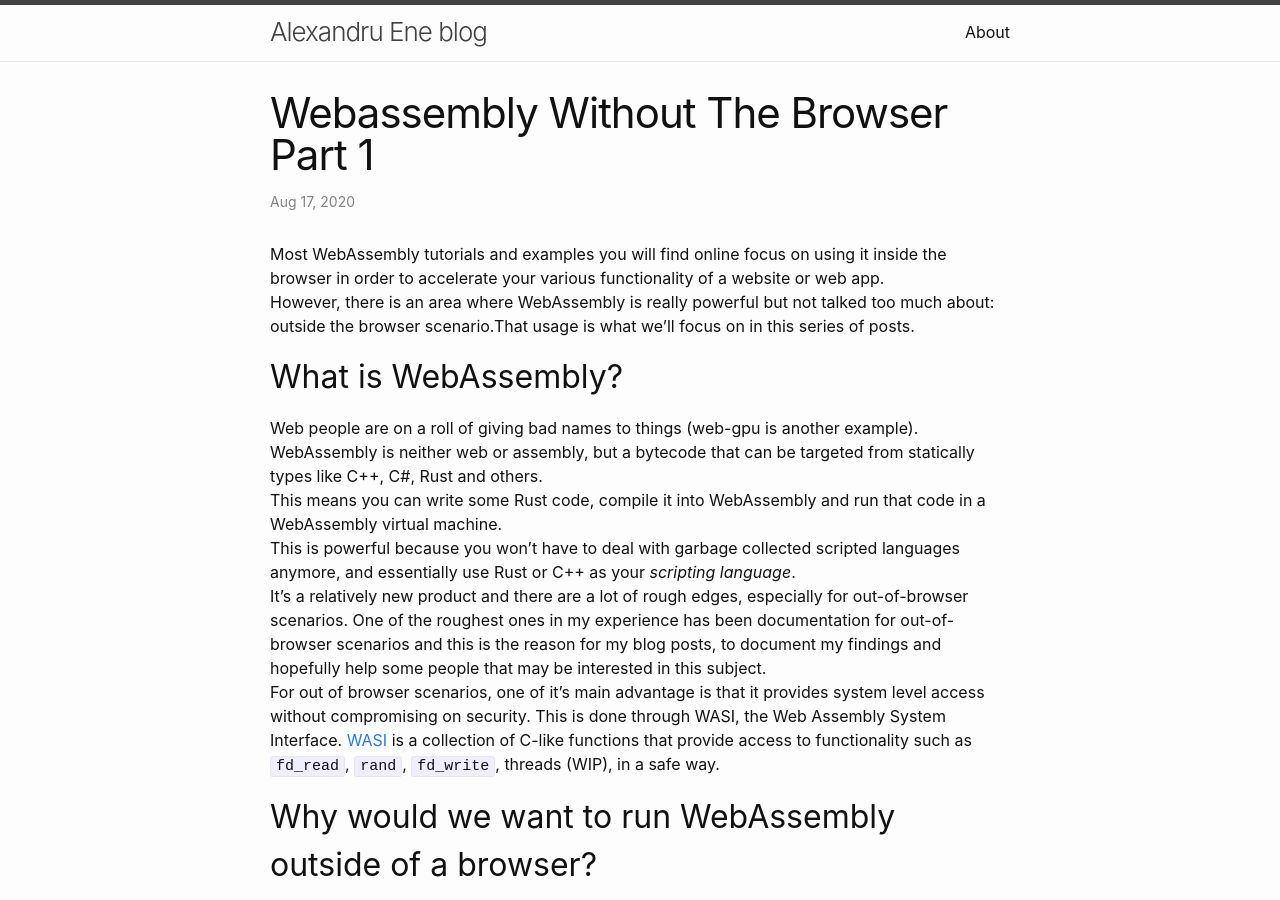
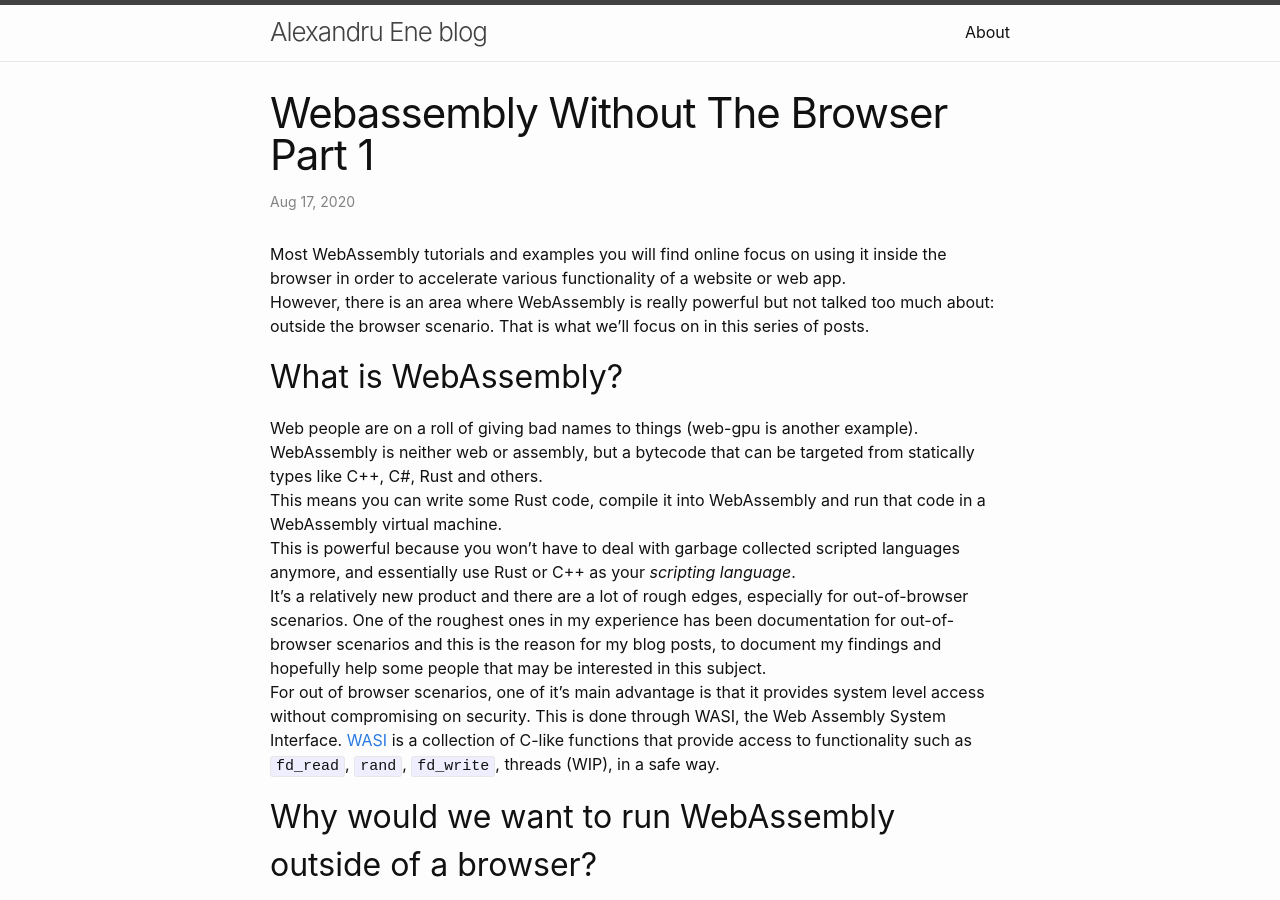
Before and after one commit to AlexEne/AlexEne.github.io, a Jekyll site: the page built from _posts/2020-08-17-webassembly-without-the-browser-part-1.md, in a window 1280 px wide and 900 px high. Built offline with Jekyll 4.4.1, drawn with Linux system fonts in a browser that asks for light colours; comment, search, counter and statistics services are not loaded; some of the changed text lies outside the part shown.

Commit message:
small fixes

```diff
--- a/_posts/2020-08-17-webassembly-without-the-browser-part-1.md
+++ b/_posts/2020-08-17-webassembly-without-the-browser-part-1.md
@@ -3,8 +3,8 @@ layout: post
 comments: true
 ---
 
-Most WebAssembly tutorials and examples you will find online focus on using it inside the browser in order to accelerate your various functionality of a website or web app.
-However, there is an area where WebAssembly is really powerful but not talked too much about: outside the browser scenario.That usage is what we'll focus on in this series of posts.
+Most WebAssembly tutorials and examples you will find online focus on using it inside the browser in order to accelerate various functionality of a website or web app.
+However, there is an area where WebAssembly is really powerful but not talked too much about: outside the browser scenario. That is what we'll focus on in this series of posts.
 
 ## What is WebAssembly?
 Web people are on a roll of giving bad names to things (web-gpu is another example).
```
Also changed, not shown: other parts of _posts/2020-08-17-webassembly-without-the-browser-part-1.md (+1 -0 lines).
